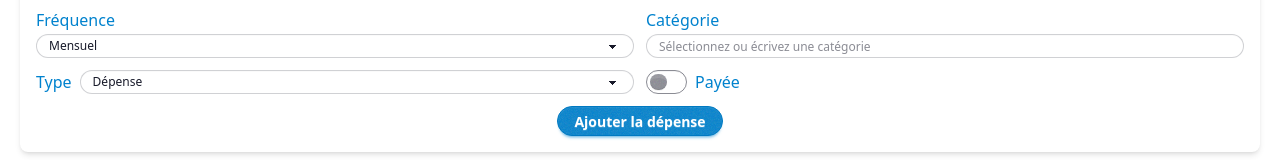
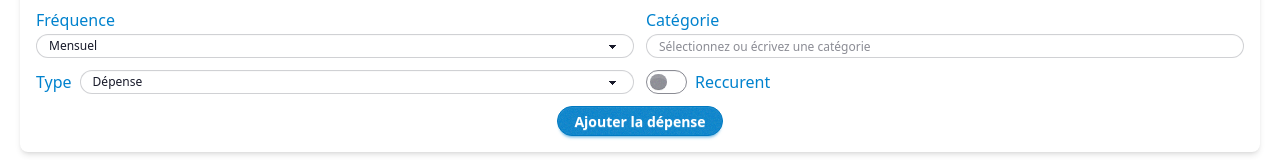
Before and after one commit to Steve05h20/Financia-Tools, a Vue app: page /budget in a window 1280 px wide. Shown: the part 365-525 px from the top of the page. Built offline with nearby package versions, Linux system fonts and the light colour scheme.

Commit message:
correction de label au champs isDone pour recurrent/[Steve]/001

```diff
--- a/src/components/Budget/TransactionForm.vue
+++ b/src/components/Budget/TransactionForm.vue
@@ -124,11 +124,11 @@
         </select>
       </div>
 
-      <!-- Statut (Payée) -->
+      <!-- Statut (reccurent) -->
       <div class="flex items-center">
         <input v-model="form.isDone" type="checkbox" class="toggle toggle-success mr-2"/>
-        <label class="label text-primary ">
-          {{ form.type === 'Revenue' ? 'Reçu' : 'Payée' }}
+        <label class="label text-primary " :class="{ 'text-success': form.isDone }">
+          Reccurent
         </label>
       </div>
 
--- a/src/components/Budget/TransactionList.vue
+++ b/src/components/Budget/TransactionList.vue
@@ -219,13 +219,13 @@
                 <button
                   v-if="!editingTransaction || editingTransaction.id !== transaction.id"
                   @click="toggleStatus(transaction)"
-                  :class="transaction.isDone ? 'badge badge-success' : 'badge badge-warning'"
+                  :class="transaction.isDone ? 'badge badge-info' : 'badge badge-base-300'"
                 >
-                  {{ transaction.isDone ? 'Payée' : 'En attente' }}
+                  {{ transaction.isDone ? 'Reccurent' : 'Non Reccurent' }}
                 </button>
                 <div v-else class="flex items-center">
                   <input v-model="editingTransaction.isDone" type="checkbox" class="toggle toggle-sm toggle-success mr-2" />
-                  <span class="text-sm">Payée</span>
+                  <span class="text-sm">Reccurent</span>
                 </div>
               </td>
               <td>
@@ -338,21 +338,21 @@
           </div>
         </div>
 
+        <div class="form-control mt-2">
+          <label class="label cursor-pointer justify-start gap-4">
+            <span class="label-text text-primary">Catégorie</span>
+            <input type="text" v-model="editingTransaction.category" class="input input-bordered" />
+          </label>
+        </div>
         <div class="grid grid-cols-2 gap-4 mt-2">
           <div class="form-control mt-2">
             <label class="label cursor-pointer justify-start gap-4">
-              <span class="label-text text-primary">Transaction payée</span>
+              <span class="label-text text-primary">Reccurent</span>
               <input type="checkbox" v-model="editingTransaction.isDone" class="toggle toggle-success" />
             </label>
           </div>
-          <div class="form-control mt-2">
-            <label class="label cursor-pointer justify-start gap-4">
-              <span class="label-text text-primary">Catégorie</span>
-              <input type="text" v-model="editingTransaction.category" class="input input-bordered" />
-            </label>
-          </div>
-                </div>
         </div>
+      </div>
       <div class="modal-action">
         <button @click="saveEditing" class="btn btn-success">Sauvegarder</button>
         <button @click="cancelEditing" class="btn">Annuler</button>
```
